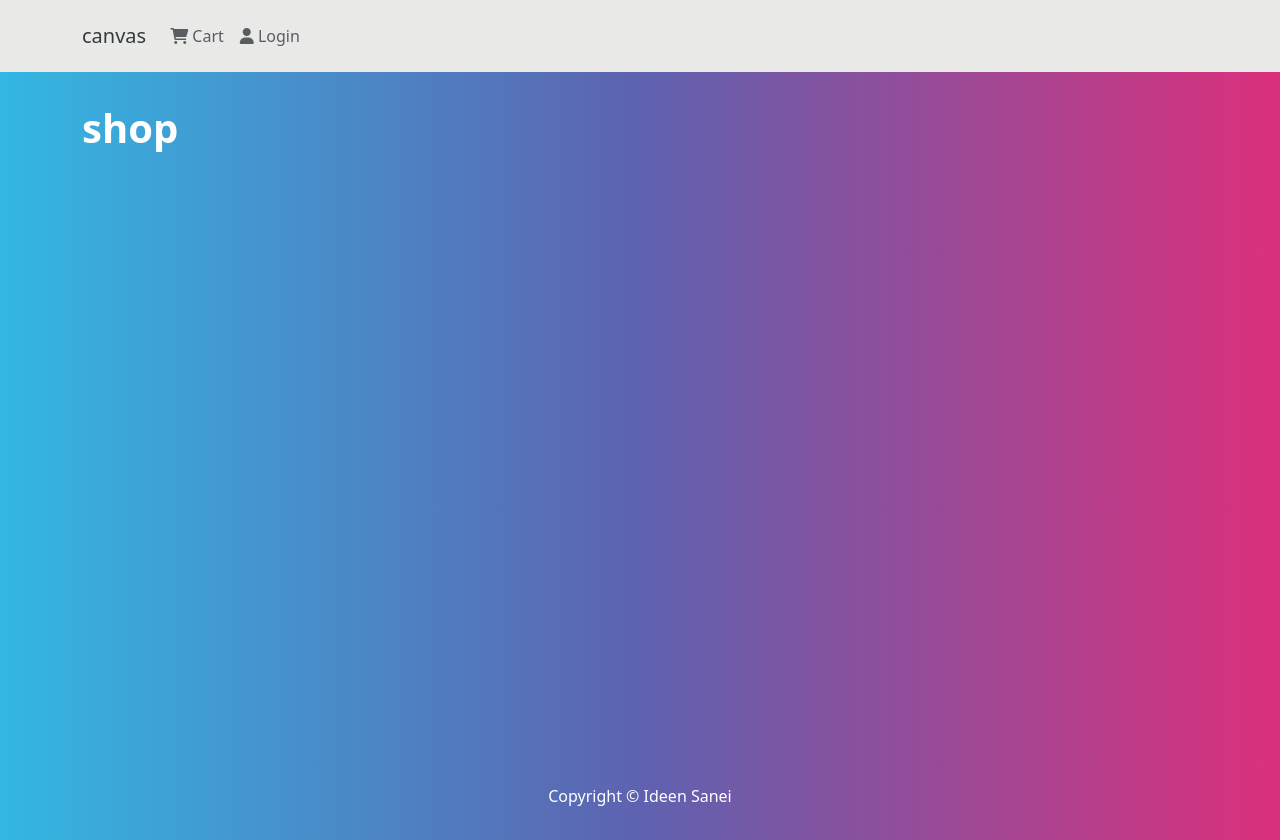
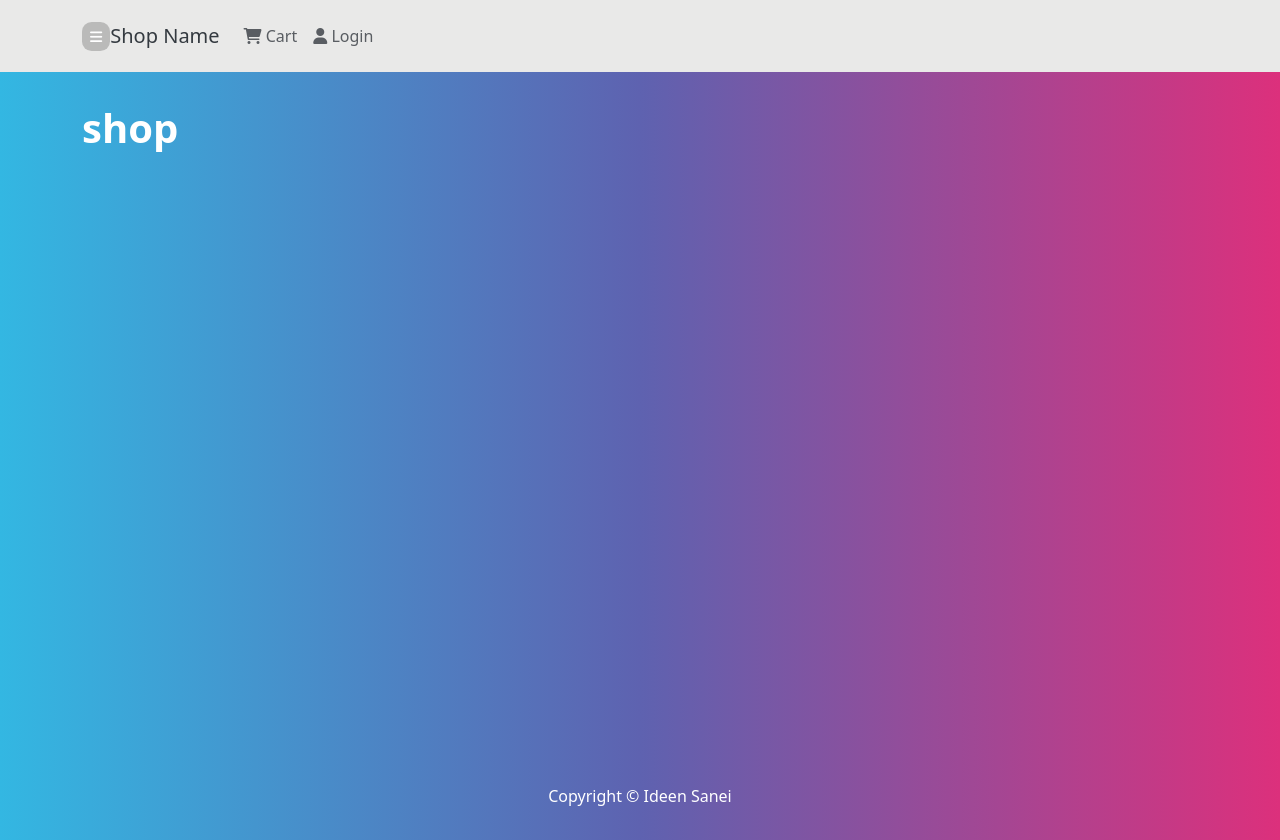
Before and after one commit to ideens/shop-app, a React (Create React App) app in the folder frontend/: page / in a window 1280 px wide. Built offline with nearby package versions, Linux system fonts and the light colour scheme.

Commit message:
some bootstrap components added

```diff
--- a/frontend/public/index.html
+++ b/frontend/public/index.html
@@ -25,7 +25,7 @@
       work correctly both with client-side routing and a non-root public URL.
       Learn how to configure a non-root public URL by running `npm run build`.
     -->
-    <title>canvas</title>
+    <title>shop app</title>
   </head>
   <body>
     <noscript>You need to enable JavaScript to run this app.</noscript>
--- a/frontend/src/components/Header.js
+++ b/frontend/src/components/Header.js
@@ -1,5 +1,6 @@
 import React from 'react'
-import { Nav, Navbar, Container, Row, Col } from 'react-bootstrap'
+import { Nav, Navbar, Container, Row, Col, Offcanvas } from 'react-bootstrap'
+import Sidebar from './Sidebar'
 
 const Header = () => {
   return (
@@ -9,7 +10,8 @@ const Header = () => {
         collapseOnSelect
       >
         <Container className="container-fluid">
-          <Navbar.Brand href="/">canvas</Navbar.Brand>
+          <Sidebar />
+          <Navbar.Brand href="/">Shop Name</Navbar.Brand>
           <Navbar.Toggle aria-controls="basic-navbar-nav" />
           <Navbar.Collapse id="basic-navbar-nav">
             <Nav className="mr-auto">
--- /dev/null
+++ b/frontend/src/components/Sidebar.js
@@ -0,0 +1,39 @@
+import { useState } from 'react'
+import { Offcanvas, Button, Nav } from 'react-bootstrap'
+
+const Sidebar = () => {
+  const [show, setShow] = useState(false)
+
+  const handleClose = () => setShow(false)
+  const handleShow = () => setShow(true)
+
+  return (
+    <>
+      <Button className="btn btn-secondary btn-sm" onClick={handleShow}>
+        <i className="fas fa-bars"></i>
+      </Button>
+
+      <Offcanvas
+        show={show}
+        onHide={handleClose}
+        className="card text-black bg-light"
+      >
+        <Offcanvas.Header closeButton>
+          <Offcanvas.Title>Categories</Offcanvas.Title>
+        </Offcanvas.Header>
+        <Offcanvas.Body>
+          <Nav className="justify-content-end flex-grow-1 pe-3">
+            <Nav.Link href="#action1" className="text-dark">
+              Home
+            </Nav.Link>
+            <Nav.Link href="#action2" className="text-dark">
+              Link
+            </Nav.Link>
+          </Nav>
+        </Offcanvas.Body>
+      </Offcanvas>
+    </>
+  )
+}
+
+export default Sidebar
```
